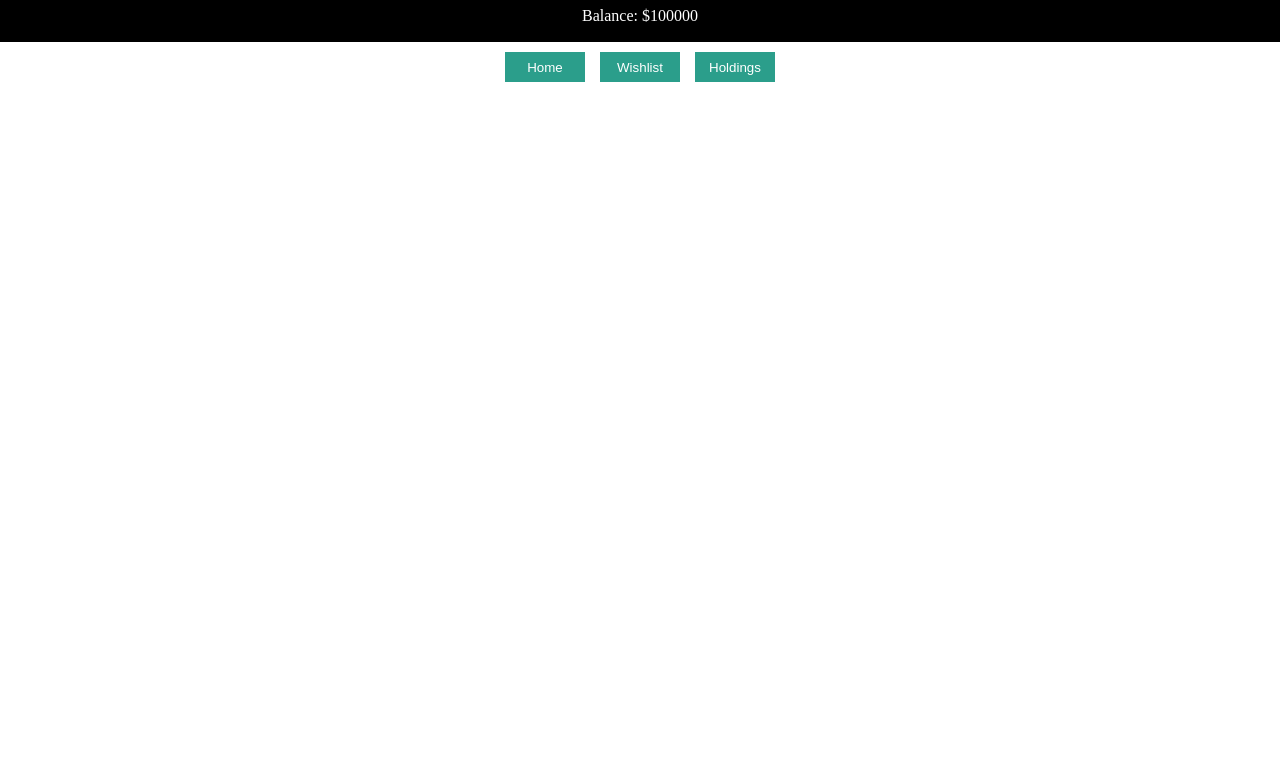
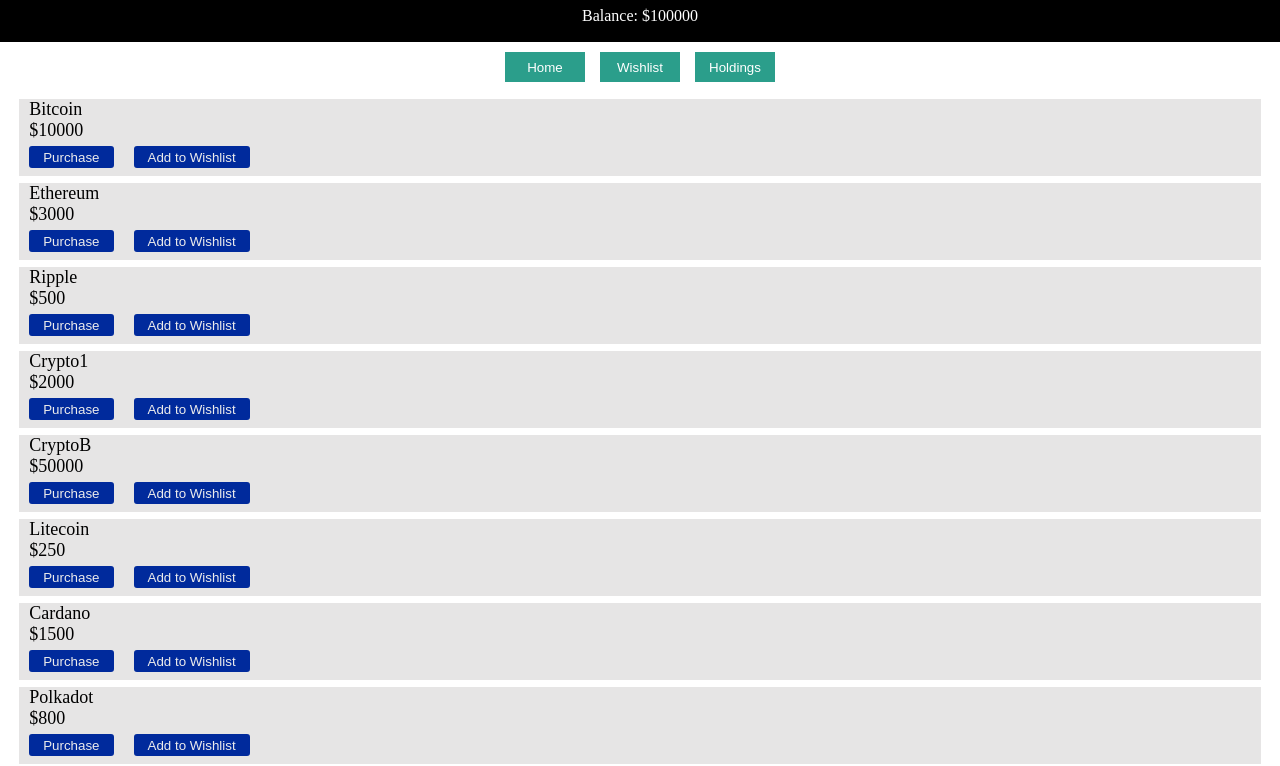
Before and after one commit to FreakForever/CryptoManager, a plain HTML site: page index.html in a window 1280 px wide. Shown: the part 58-824 px from the top of the page. Before the commit the page ends 800 px from the top, so only its background shows below. Drawn offline with Linux system fonts and the light colour scheme.

Commit message:
Adding comments for clarity

```diff
--- a/script.js
+++ b/script.js
@@ -46,7 +46,7 @@ function renderHomePage() {
         const name = document.createElement('p');
         name.textContent = token;
         const price = document.createElement('p');
-        price.textContent = `${cryptoData[token]}`;
+        price.textContent = `$${cryptoData[token]}`;
         const purchaseBtn = document.createElement('button');
         purchaseBtn.textContent = 'Purchase';
         purchaseBtn.addEventListener('click', () => {
@@ -69,6 +69,7 @@ function renderHomePage() {
         const wishlistBtn = document.createElement('button');
         wishlistBtn.textContent = 'Add to Wishlist';
         wishlistBtn.addEventListener('click', () => {
+            // checking whether the key exists or not inside the array..
             if (!wishlist.includes(token)) {
                 wishlist.push(token);
                 alert('Successfully added to your wishlist.');
@@ -89,6 +90,7 @@ function renderHomePage() {
 }
 function renderWishlistPage() {
     const wishlistPage = document.getElementById('wishlistPage');
+    // emptying after remove btn is pressed..
     wishlistPage.innerHTML = '';
     if (wishlist.length === 0) {
         wishlistPage.textContent = 'Wishlist is empty.';
@@ -118,6 +120,7 @@ function renderWishlistPage() {
                     alert(`You have successfully purchased ${amount} ${token} tokens.`);
                     wishlist = wishlist.filter(item => item !== token);
                     document.getElementById('balance').textContent = `Balance:$${balance}`;
+                    // inorder to create next block.. in the respective pages..
                     renderHoldingsPage();
                     renderWishlistPage();
                 } else {
@@ -152,9 +155,11 @@ function renderHoldingsPage() {
             const sellBtn = document.createElement('button');
             sellBtn.textContent = 'Sell';
             sellBtn.addEventListener('click', () => {
+                // this will get the number of crypto to be sold out..
                 const amount = parseInt(prompt(`How many ${token} tokens do you want to sell?`));
                 if (!isNaN(amount) && amount > 0 && holdings[token] >= amount) {
                     balance += amount * cryptoData[token];
+                    // reducing the holding amount..
                     holdings[token] -= amount;
                     alert(`You have successfully sold ${amount} ${token} tokens.`);
                     document.getElementById('balance').textContent = `Balance: ${balance}`;
@@ -180,6 +185,8 @@ function renderHoldingsPage() {
         });
     }
 }
+// creating random profit/loss within -500 to 500:
 function getRandomProfitLoss(){
     return Math.floor(Math.random()*1001) - 500;
 }
+navigate('home')
```
Also changed, not shown: index.html (line endings or trailing spaces), style.css (line endings or trailing spaces).
